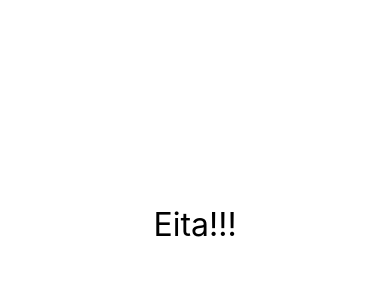
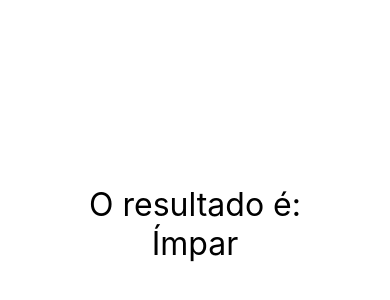
Before and after one commit to Pedro-imbriani-clear/exercicios, a React Native app: screen / in a window 390 px wide. Shown: the part 198-498 px from the top of the page. Built offline with nearby package versions, Linux system fonts and the light colour scheme.

Commit message:
Conditional Rendering

```diff
--- a/src/App.js
+++ b/src/App.js
@@ -1,7 +1,8 @@
 import React from 'react'
-import { View, StyleSheet } from 'react-native'
+import { SafeAreaView, StyleSheet } from 'react-native'
 
-import Diferenciar from './components/Diferenciar'
+import ParImpar from './components/ParImpar'
+// import Diferenciar from './components/Diferenciar'
 // import ContadorV2 from './components/contador/ContadorV2'
 // import Pai from './components/indireta/Pai'
 // import Pai from './components/direta/Pai'
@@ -15,9 +16,10 @@
 
 
 export default () => (
-    <View style={style.App}>
+    <SafeAreaView style={style.App}>
+        <ParImpar num={3} />
+        {/*
         <Diferenciar />
-        {/*
         <ContadorV2 />
         <Pai />
         <Pai />
@@ -38,7 +40,7 @@
         <Comp1 />
         <Comp2 />
         <Primeiro /> */}
-    </View>
+    </SafeAreaView>
 )
 
 const style = StyleSheet.create({
--- /dev/null
+++ b/src/components/ParImpar.js
@@ -0,0 +1,15 @@
+import React from 'react'
+import { View, Text } from 'react-native'
+import Estilo from './estilo'
+
+export default ({num = 0}) => {
+    return (
+        <View>
+            <Text style={Estilo.txtG}>O resultado é:</Text>
+            {num % 2 === 0
+                ? <Text style={Estilo.txtG}>Par</Text>
+                : <Text style={Estilo.txtG}>Ímpar</Text>
+            }
+        </View>
+    )
+}
```
